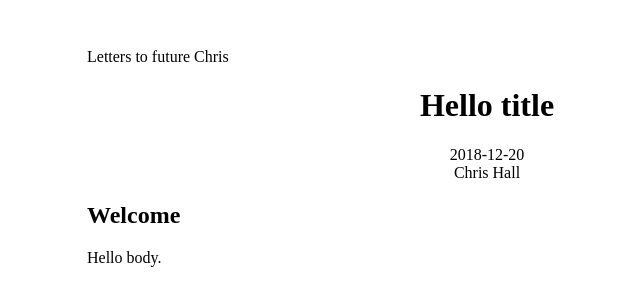
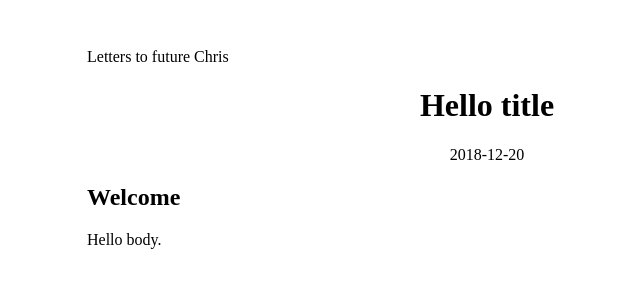
Before and after one commit to chrisosaurus/chrisosaurus.github.io, a Jekyll site: the page built from _posts/2018-12-20-testing-blog.md, in a window 1280 px wide. Shown: the top 306 px of the page, without its empty margins (153-793 px from the left). Built offline with Jekyll 4.4.1, drawn with Linux system fonts in a browser that asks for light colours.

Commit message:
Removing author name from post layout.

```diff
--- a/_layouts/post.html
+++ b/_layouts/post.html
@@ -7,7 +7,6 @@ single: true
 </nav>
 <h1 class="title">{{ page.title }}</h1>
 <div class="date">{{ page.date | date: "%Y-%m-%d" }}</div>
-<div class="author">{{ site.author }}</div>
 
 <section>
   {{ content }}
--- a/assets/css/style.css
+++ b/assets/css/style.css
@@ -39,10 +39,6 @@ a {
     text-decoration: underline;
 }
 
-.author {
-    text-align: center;
-}
-
 .center {
     margin: auto;
     max-width: 800px;
```
